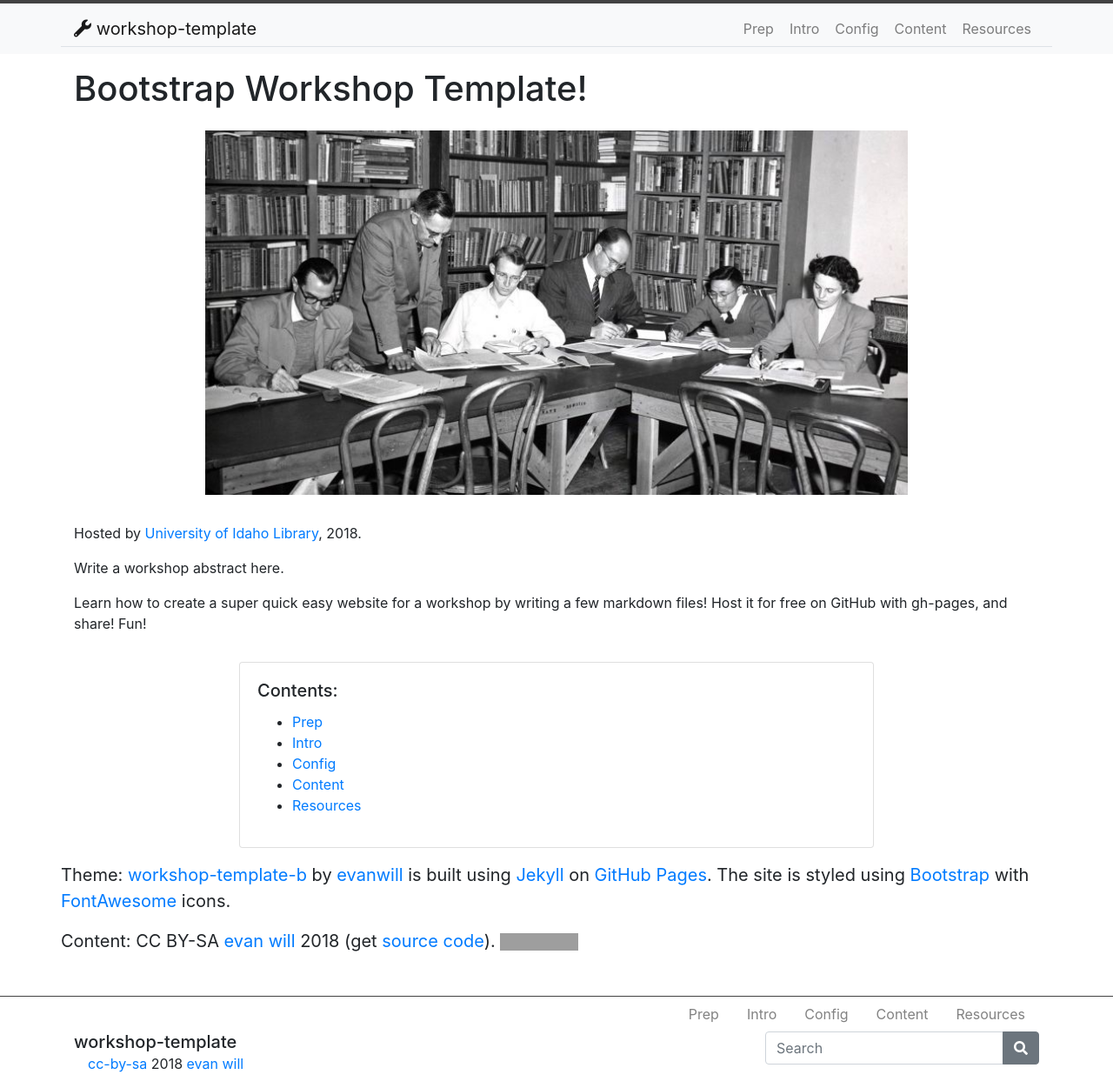
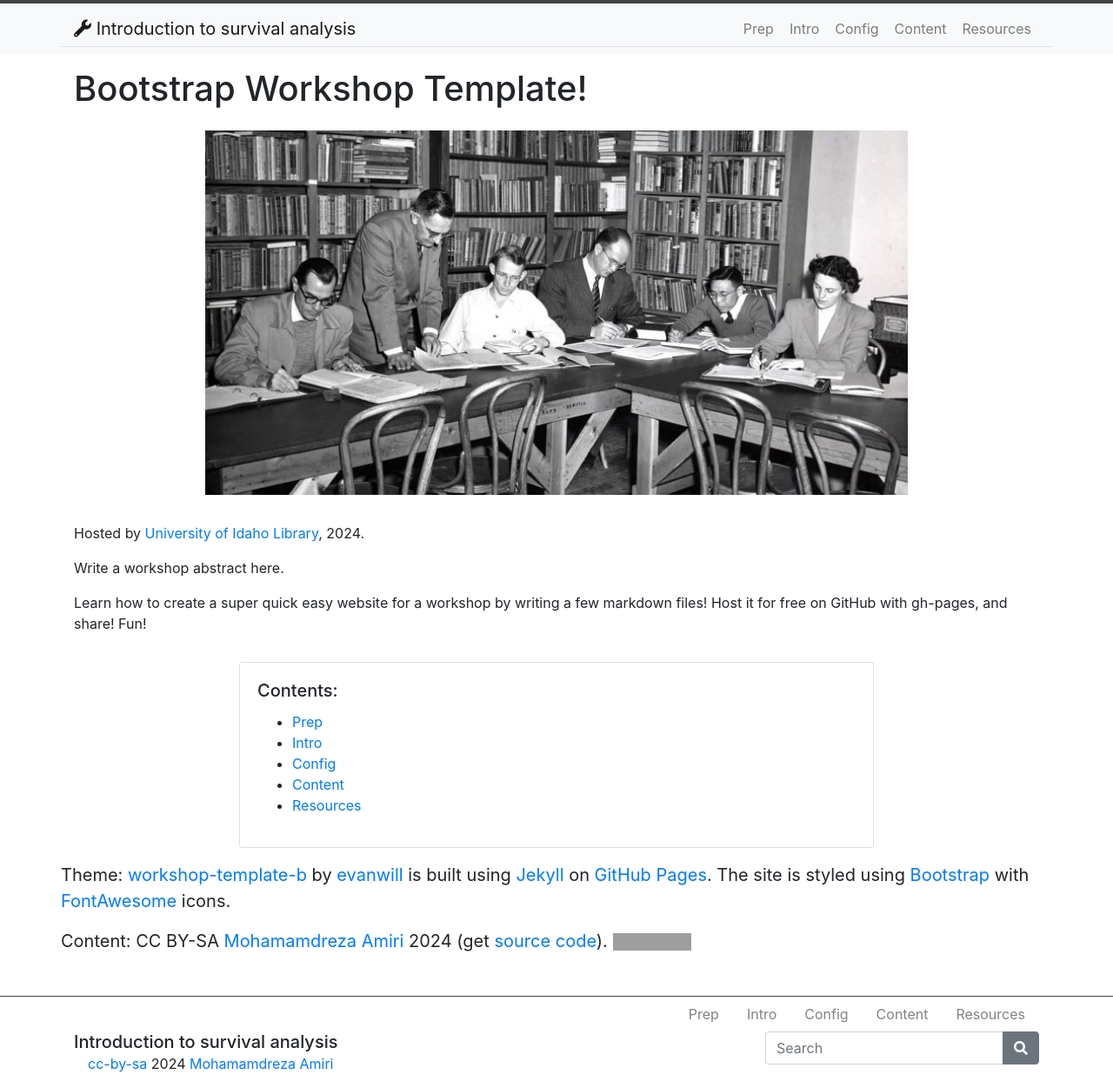
Before and after one commit to rexaamiri/rexaamiri.github.io, a Jekyll site: the page built from index.md, in a window 1280 px wide. Shown: the whole page at 87% size. Built offline with Jekyll 4.4.1, drawn with Linux system fonts in a browser that asks for light colours; grey boxes are pictures that could not be loaded.

Commit message:
Update _config.yml

```diff
--- a/_config.yml
+++ b/_config.yml
@@ -1,33 +1,25 @@
-# Jekyll workshop-template evanwill
-# https://github.com/evanwill/workshop-template
-# based on minima theme https://github.com/jekyll/minima
-
-# Notes:
-# - pages with "nav: true" in front matter will be in header nav
-# - figure include for centered images, put file in images directory and use: {% include figure.html file="my-cat.jpg" alt="cat" caption="My cat" width="50%" %}
-
 # Site settings
-title: workshop-template
+title: Introduction to survival analysis
 # description and keywords for meta tags
-description: "Create a workshop website quick and easy!"
-keywords: "workshops, websites, gh-pages, jekyll"
+description: "A very brief workshop on NICE DSU TSDs on survival analysis!"
+keywords: "workshops, survival-analysis"
 
 # author settings for cc-by
-author: evan will
-pub_year: 2018
-github_username: evanwill
-twitter_username: EvanPeterWill
+author: Mohamamdreza Amiri
+pub_year: 2024
+github_username: rexaamiri
+twitter_username: rexaamiri
 
 # add the full url for the github repository
-repo: "https://github.com/evanwill/workshop-template-b"
+repo: "https://github.com/rexaamiri/rexaamiri.github.io"
 
 # site urls
 # add the url for the domain,
 # on gh-pages: https://username.github.io
-url: https://evanwill.github.io
+url: https://rexaamiri.github.io
 # add subsection of the domain,
 # on gh-pages this is the name of the repository
-baseurl: /workshop-template-b
+baseurl: /content/0-prep.html
 
 # add search box to top nav
 search: true
```
